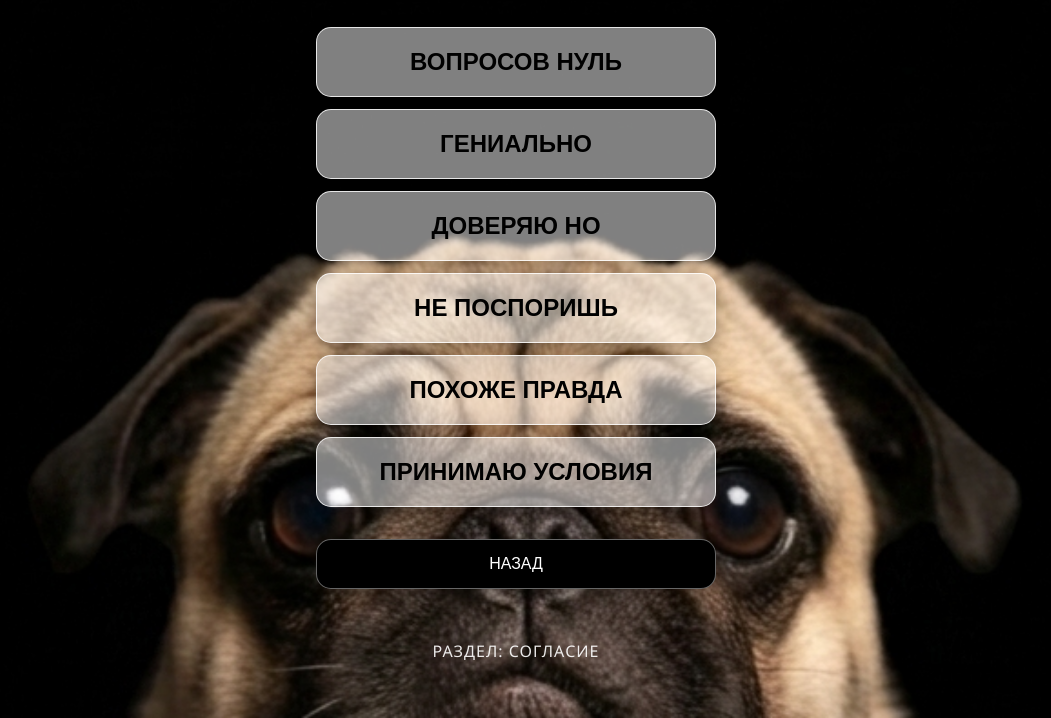
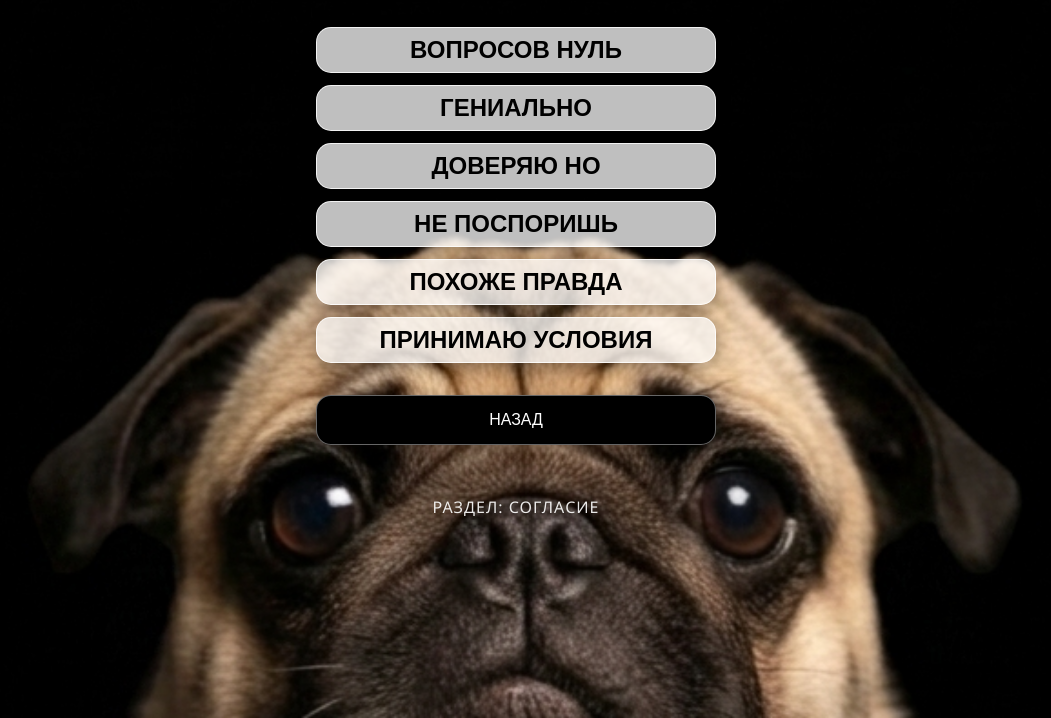
Before and after one commit to she2pbis-byte/pd, a plain HTML site: page index.html in a window 1280 px wide. Both pictures are taken after a click on the button "СОГЛАСИЕ". Shown: the part 82-800 px from the top of the page, without its empty margins (124-1175 px from the left). Drawn offline with Linux system fonts and the light colour scheme.

Commit message:
Update index.html

```diff
--- a/index.html
+++ b/index.html
@@ -92,13 +92,14 @@
 
         /* Стили для кнопок в разделе Согласие */
         .buttons-list .audio-btn {
-            background-color: rgba(255, 255, 255, 0.5);
-            color: #000000; /* Чисто черный цвет без прозрачности */
+            /* Прозрачность уменьшена в 1.5 раза (0.5 * 1.5 = 0.75) */
+            background-color: rgba(255, 255, 255, 0.75);
+            color: #000000;
             border: 1px solid rgba(255, 255, 255, 0.8);
             font-weight: 800;
-            min-height: 70px;
+            /* Высота уменьшена в 1.5 раза (70 / 1.5 ≈ 46) */
+            min-height: 46px;
             font-size: 1.5rem;
-            /* Убрано обрамление шрифта */
             -webkit-text-stroke: 0;
             text-stroke: 0;
         }
@@ -122,7 +123,8 @@
         }
 
         .buttons-list .audio-btn:active {
-            background-color: rgba(255, 255, 255, 0.7);
+            /* Для активного состояния тоже плотнее */
+            background-color: rgba(255, 255, 255, 0.85);
         }
 
         .grid-button.playing {
```
